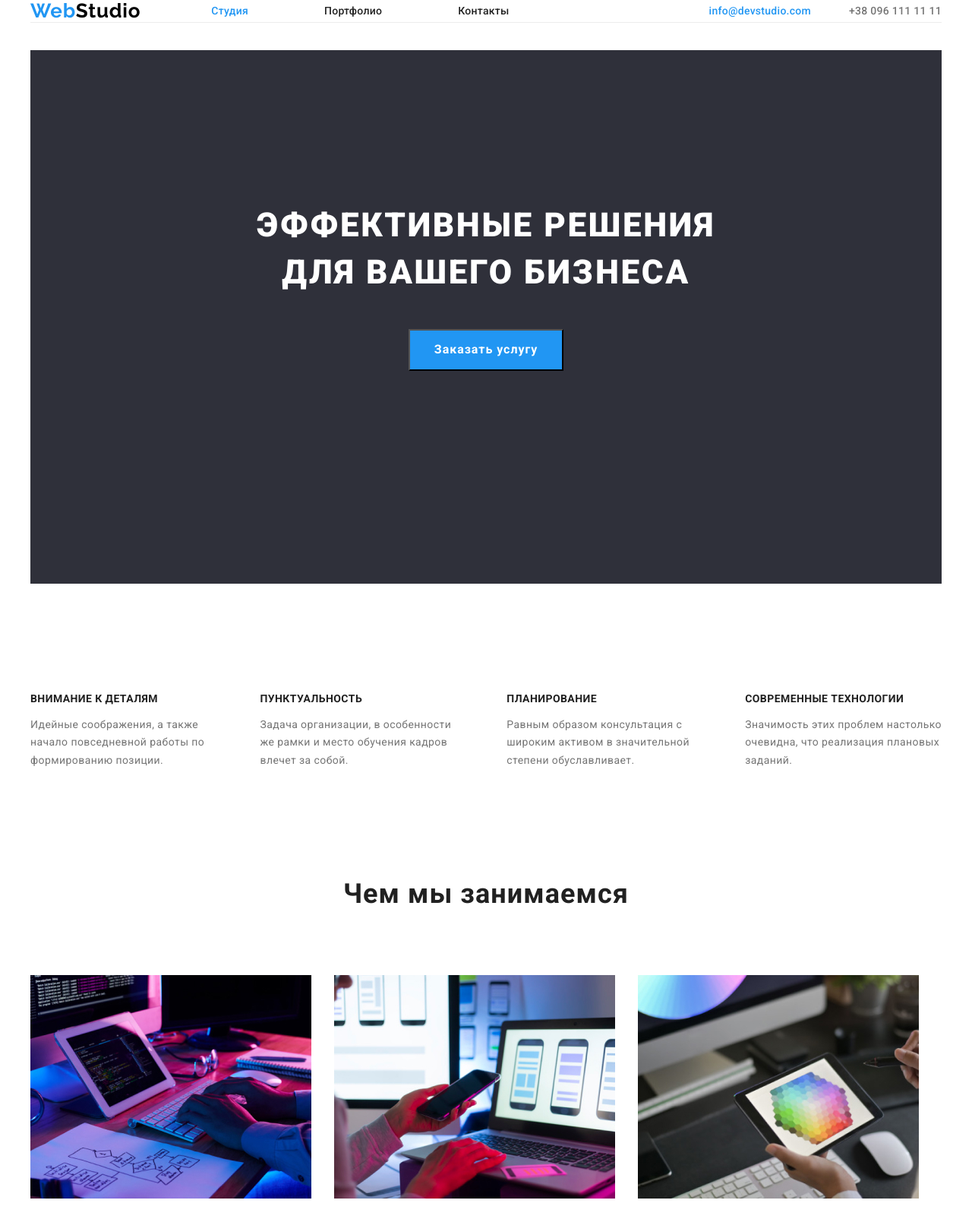
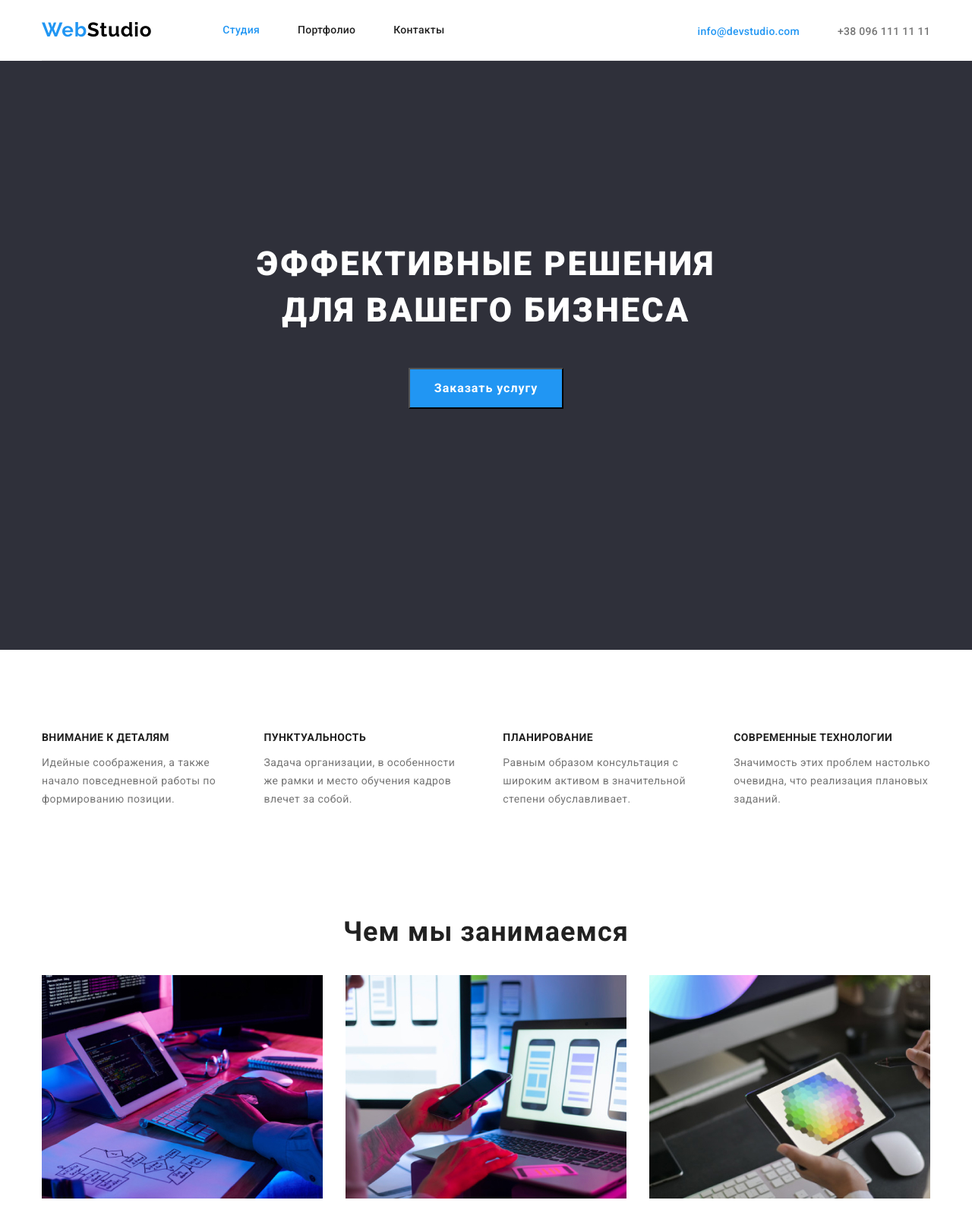
Before and after one commit to Livada86Yelena/goit-markup-hw-03, a plain HTML site: page index.html in a window 1280 px wide. Shown: the top 1600 px of the page at 76% size. Drawn offline with nearby package versions, Linux system fonts and the light colour scheme.

Commit message:
Вносит правки

```diff
--- a/css/styles.css
+++ b/css/styles.css
@@ -14,6 +14,7 @@ body {
   background-color: var(--primery-white-color);
   color: var(--primery-text-color);
   font-family: Roboto, sans-serif;
+  margin: 0;
 }
 ul {
   list-style: none;
@@ -55,13 +56,19 @@ ul {
   display: flex;
   margin-left: 93px;
 }
-.site-nav-list .item {
+
+/* .site-nav-list .item {
   margin-right: 50px;
-}
+} */
 .header-page {
   display: flex;
   align-items: center;
   border-bottom: 1px solid #ececec;
+
+  height: 80px;
+
+  padding-top: 32px;
+  padding-bottom: 32px;
 }
 .contacts-list {
   display: flex;
@@ -78,7 +85,7 @@ ul {
   margin-right: 50px;
 } */
 
-.site-nav-list .item + .item {
+.site-nav-list .item + .item + .item {
   margin-left: 50px;
 }
 
@@ -90,6 +97,10 @@ ul {
   letter-spacing: 0.02em;
   text-decoration: none;
   color: #2196f3;
+
+  margin-right: 50px;
+
+  /* padding-left: 93px; */
 }
 .link-studio {
   font-family: Roboto;
@@ -99,6 +110,8 @@ ul {
   letter-spacing: 0.02em;
   text-decoration: none;
   color: #212121;
+
+  margin-right: 50px;
 }
 
 .link-portfolio,
@@ -111,6 +124,7 @@ ul {
   text-decoration: none;
   color: #212121;
 }
+
 .link-portfolio-link {
   font-family: Roboto;
   font-weight: 500;
@@ -154,6 +168,8 @@ ul {
 .hero {
   background-color: #2f303a;
   align-items: center;
+  padding-top: 200px;
+  padding-bottom: 280px;
 }
 
 .hero-tittle-decision {
@@ -165,8 +181,8 @@ ul {
   letter-spacing: 0.06em;
   text-transform: uppercase;
   color: #ffffff;
-  padding-top: 200px;
-  padding-bottom: 280px;
+  /* padding-top: 200px;
+  padding-bottom: 280px; */
 }
 /* buttons */
 .button-studio {
@@ -189,6 +205,7 @@ ul {
   text-align: center;
   letter-spacing: 0.03em;
   background-color: #2196f3;
+  border: transparent;
 }
 .buttons-secondary {
   display: flex;
@@ -230,27 +247,33 @@ ul {
   border-radius: 4px;
   min-width: 128px;
   height: 38px;
+  border: transparent;
 }
 .button-portfolio-two {
   min-width: 145px;
   height: 38px;
   border-radius: 4px;
+  border: transparent;
 }
 .button-portfolio-three {
   width: 103px;
   height: 38px;
   border-radius: 4px;
+  border: transparent;
 }
 .button-portfolio-four {
   width: 130px;
   height: 38px;
   border-radius: 4px;
+  border: transparent;
 }
 
 /* Приоритеты */
 .technology-list {
   display: flex;
   justify-content: space-between;
+}
+.tech-list {
   padding-top: 94px;
   padding-bottom: 94px;
 }
@@ -281,8 +304,13 @@ ul {
   letter-spacing: 0.03em;
   color: #212121;
 }
+.our-work {
+  margin-bottom: 94px;
+}
 .team {
   background-color: #f5f4fa;
+  padding-top: 94px;
+  padding-bottom: 94px;
 }
 
 .team-tittle {
@@ -295,8 +323,6 @@ ul {
   color: #212121;
 
   text-align: center;
-  padding-top: 94px;
-  padding-bottom: 50px;
 }
 
 .name {
@@ -377,7 +403,7 @@ ul {
   color: #757575;
 }
 .container {
-  width: 1230px;
+  width: 1200px;
   padding-left: 15px;
   padding-right: 15px;
   margin-left: auto;
@@ -387,8 +413,6 @@ ul {
 .list-images {
   display: flex;
   flex-wrap: wrap;
-  padding-top: 50px;
-  padding-bottom: 94px;
 }
 .list-images .item:not(:last-child) {
   margin-right: 30px;
--- a/index.html
+++ b/index.html
@@ -32,13 +32,14 @@
 
     </header>
     <main>
-    <div class="container">
     <section class="hero">
+        <div class="container">
         <h1 class="hero-tittle-decision">Эффективные решения<br>для вашего бизнеса</p>
-        <button type="button" class="button-studio">Заказать услугу</button>
+        <button type="button" class="button-studio">Заказать услугу</button></h1>
+
+        </div>
     </section>
-    </div>
-    <section>
+    <section class="tech-list">
         <div class="container">
     <!--<h2>Приоритеты<h2>-->
     <ul class="technology-list">
@@ -57,7 +58,7 @@
     </ul>
     </div>
     </section>
-    <section>
+    <section class="our-work">
         <div class="container">
     <h3 class="work">Чем мы занимаемся</h3>
     <ul class="list-images">
@@ -73,7 +74,7 @@
     </ul>
     </div>
     </section>
-    <div class="container">
+
     <section class="team">
         <div class="container">
         <h3 class="team-tittle">Наша команда</h3>
@@ -102,14 +103,16 @@
         </div>
     </section>
     </main>
-    <div class="container">
+
     <footer class="contacts">
+        <div class="container">
         <a class="logo-footer" href=""><span class="web">Web</span><span class="footerstudio">Studio</span></a>
         <address class="contacts-tittle">г. Киев, пр-т Леси Украинки, 26</address>
         <ul>
     <li><a  class="contacts-tittle-link" href="">info@example.com</a></li>
     <li><a  class="contacts-tittle-link" href="">+38 099 111 11 11</a></li>
     </ul>
+</div>
     </footer>
     </div>
 </body>
```
Also changed, not shown: portfolio.html (+3 -2 lines).
